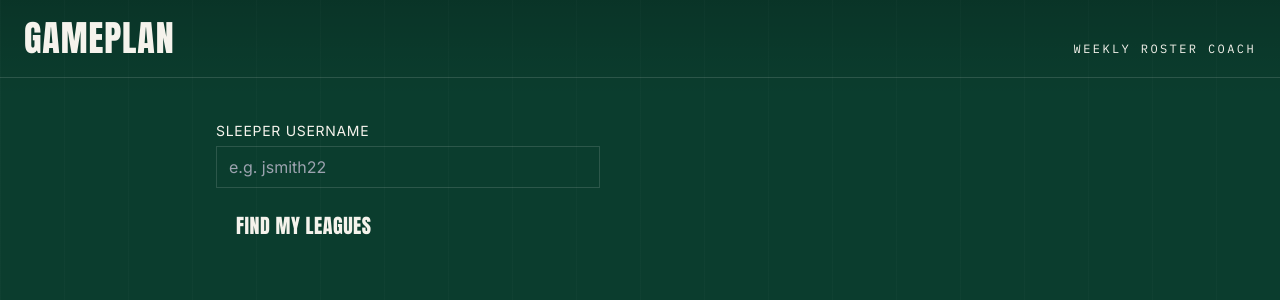
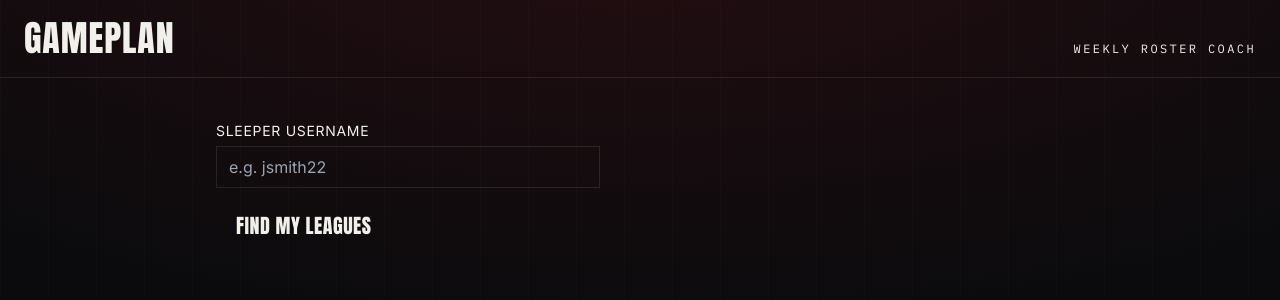
Before and after one commit to coolbreeze5503/sleeper-coach, a Next.js app: page / in a window 1280 px wide. Shown: the top 300 px of the page. Built offline with nearby package versions, Linux system fonts and the light colour scheme.

Commit message:
Update globals.css

```diff
--- a/app/globals.css
+++ b/app/globals.css
@@ -3,23 +3,23 @@
 @tailwind utilities;
 
 :root {
-  --font-display: 'Teko', sans-serif;
+  --font-display: 'Anton', sans-serif;
   --font-body: 'Inter', sans-serif;
   --font-mono: 'IBM Plex Mono', monospace;
 }
 
 body {
-  background-color: #0B3D2E;
+  background-color: #0B0B0D;
   background-image:
-    linear-gradient(180deg, rgba(0,0,0,0.15) 0%, rgba(0,0,0,0) 12%),
+    radial-gradient(ellipse 80% 50% at 50% -10%, rgba(216,30,44,0.12), transparent),
     repeating-linear-gradient(
       90deg,
-      rgba(255,255,255,0.02) 0px,
-      rgba(255,255,255,0.02) 1px,
+      rgba(255,255,255,0.015) 0px,
+      rgba(255,255,255,0.015) 1px,
       transparent 1px,
-      transparent 64px
+      transparent 48px
     );
-  color: #F5F3EC;
+  color: #F2F0EB;
   font-family: var(--font-body);
 }
 
@@ -29,22 +29,38 @@ body {
 }
 
 .hairline {
-  border-color: rgba(245, 243, 236, 0.14);
+  border-color: rgba(242, 240, 235, 0.1);
+}
+
+.card {
+  background-color: rgba(255, 255, 255, 0.02);
 }
 
 .verdict-add {
-  background-color: #D4A24C;
-  color: #082A20;
+  background-color: #D81E2C;
+  color: #F2F0EB;
 }
 
 .verdict-hold {
-  background-color: rgba(245, 243, 236, 0.1);
-  color: #F5F3EC;
+  background-color: rgba(242, 240, 235, 0.08);
+  color: #8A8A92;
 }
 
-.verdict-drop {
-  background-color: #C1432F;
-  color: #F5F3EC;
+.verdict-stream {
+  background-color: rgba(216, 30, 44, 0.15);
+  color: #FF3B44;
+  border: 1px solid rgba(216, 30, 44, 0.4);
+}
+
+.step-dot {
+  width: 8px;
+  height: 8px;
+  border-radius: 9999px;
+  background-color: rgba(242, 240, 235, 0.15);
+}
+
+.step-dot-active {
+  background-color: #D81E2C;
 }
 
 ::-webkit-scrollbar {
@@ -52,6 +68,6 @@ body {
   height: 8px;
 }
 ::-webkit-scrollbar-thumb {
-  background: rgba(245, 243, 236, 0.2);
+  background: rgba(216, 30, 44, 0.3);
   border-radius: 4px;
 }
```
